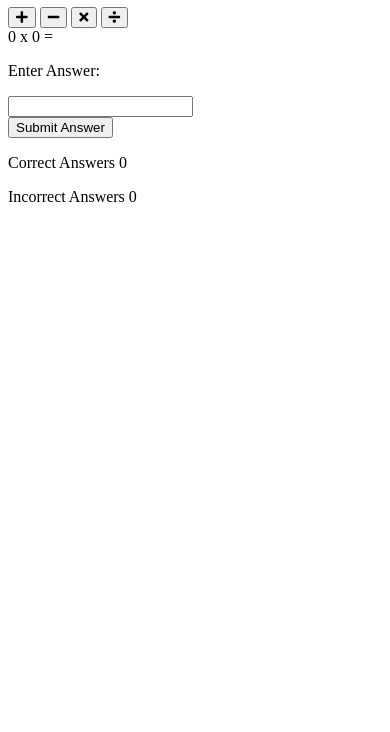
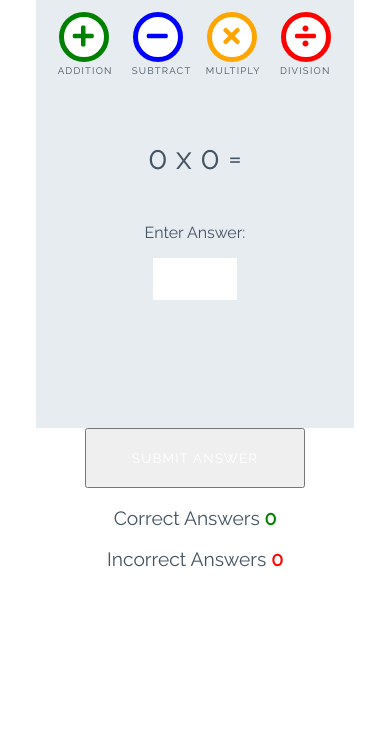
Before and after one commit to Andy-Stennett/javascript_love_maths, a plain HTML site: page index.html in a window 390 px wide. Shown: the part 112-844 px from the top of the page. Drawn offline with Linux system fonts and the light colour scheme.

Commit message:
adding css styling to the buttons

```diff
--- a/assets/css/style.css
+++ b/assets/css/style.css
@@ -0,0 +1,254 @@
+
+/* --------- Global style */
+
+body {
+    background-color: white;
+    font-family: "Raleway", sans-serif;
+    color: #445361;
+    text-align: center;
+}
+
+/* --------- Heading */
+
+.heading {
+    text-align: center;
+    font-size: 2.5rem;
+}
+
+.logo {
+    height: 40px;
+    padding-right: 5px;
+}
+
+/* --------- Game layout */
+
+.game-area {
+    background-color: #E6ECF0;
+    box-sizing: border-box;
+    width: 85%;
+    height: 65vh;
+    max-height: 450px;
+    max-width: 830px;
+    margin-left: auto;
+    margin-right: auto;
+    padding: 1%;
+}
+
+.question-area {
+    width: 50%;
+    font-size: 2rem;
+    margin: auto;
+    padding: 50px 0;
+}
+
+.question-area span {
+    padding: 0 15px;
+}
+
+.score-area {
+    margin: 5px auto;
+    width: 60%;
+    font-size: 1.2rem;
+}
+
+.controls-area {
+    width: 85%;
+    margin: 30px auto;
+}
+
+#score {
+    color: green;
+    font-weight: bold;
+}
+
+#incorrect {
+    color: red;
+    font-weight: bold;
+}
+
+.answer-message {
+    display: none;
+    font-size: 1rem;
+}
+
+#answer-box {
+    border: none;
+    color: #445361;
+    display: inline-block;
+    height: 40px;
+    width: 80px;
+    font-size: 1.2rem;
+}
+
+.scores {
+    display: inline-block;
+    padding: 25px;
+}
+
+/* --------- Buttons */
+
+.btn {
+    width: 220px;
+    height: 60px;
+    font-family: "Raleway", sans-serif;
+    text-transform: uppercase;
+    letter-spacing: 1.2px;
+    color: white;
+}
+
+.btn:focus {
+    outline: none;
+}
+
+.btn--big {
+    padding-top: 10px;
+    border-radius: 50%;
+    background-color: white;
+    border: 10px solid;
+    width: 100px;
+    height: 100px;
+    font-size: 3.2rem;
+    margin: 0 30px;
+    transition: all 0.5s;
+}
+
+
+.btn--big::after{
+    content: attr(data-type);
+    font-size: 1rem;
+    color: #445361;
+    position: relative;
+    left: -0.5em;
+}
+
+.btn--blue {
+    border-color: blue;
+    color: blue;
+}
+
+.btn--blue:active,
+.btn--blue:hover {
+    background-color: darkblue;
+    color: white;
+}
+
+.btn--orange {
+    border-color: orange;
+    color: orange;
+}
+
+.btn--orange:active,
+.btn--orange:hover {
+    background-color: darkorange;
+    color: white;
+}
+
+.btn--red {
+    border-color: red;
+    color: red;
+}
+
+.btn--red:active,
+.btn--red:hover {
+    background-color: darkred;
+    color: white;
+}
+
+.btn--green {
+    border-color: green;
+    color: green;
+}
+
+.btn--green:active,
+.btn--green:hover {
+    background-color: darkgreen;
+    color: white;
+}
+
+.btn--gray {
+    margin-top: 25px;
+    background-color: #445361;
+    border: 1px transparent;
+    border-radius: 20px;
+}
+
+.btn--gray:active,
+.btn--gray:hover {
+    background-color: #0d1013;
+}
+
+/* --------- Media queries */
+
+@media (max-width: 414px) {
+    .controls-area {
+        width: 100%;
+    }
+
+    .btn--big {
+        margin: 0 10px;
+        padding: 5px;
+        border: 5px solid;
+        width: 50px;
+        height: 50px;
+        font-size: 1.5rem;
+    }
+
+    .btn--big::after {
+        font-size: 0.6rem;
+        left: -0.7rem;
+    }
+
+    .question-area {
+        padding: 10% 0;
+        width: 100%;
+    }
+
+    .question-area span {
+        padding: 0;
+    }
+
+    .answer-message {
+        display: block;
+    }
+
+    #answer-box {
+        display: block;
+        margin: 0 auto;
+    }
+    .btn--gray {
+        margin-top: 0;
+    }
+
+    .score-area {
+        width: 100%;
+    }
+
+    .scores {
+        margin: 0.5em auto;
+        display: block;
+        padding: 5px;
+    }
+
+    .heading {
+        font-size: 2rem;
+    }
+}
+
+@media (max-width: 320px) {
+    .game-area {
+        height: 70vh;
+    }
+
+    .controls-area {
+        width: 75%;
+        margin: 10px auto;
+    }
+
+    .btn--big {
+        margin: 10px 10px;
+    }
+    .question-area {
+        padding: 10px 0;
+    }
+
+}
--- a/index.html
+++ b/index.html
@@ -19,10 +19,10 @@
 
     <div class="game-area">
         <div class="controls-area">
-            <button class="btn btn--big btn--green"><i class="fas fa-plus"></i></button>
-            <button class="btn btn--big btn--blue"><i class="fas fa-minus"></i></button>
-            <button class="btn btn--big btn--orange"><i class="fas fa-times"></i></button>
-            <button class="btn btn--big btn--red"><i class="fas fa-divide"></i></button>
+            <button data-type="addition" class="btn btn--big btn--green"><i class="fas fa-plus"></i></button>
+            <button data-type="subtract" class="btn btn--big btn--blue"><i class="fas fa-minus"></i></button>
+            <button data-type="multiply" class="btn btn--big btn--orange"><i class="fas fa-times"></i></button>
+            <button data-type="division" class="btn btn--big btn--red"><i class="fas fa-divide"></i></button>
         </div>
 
 
@@ -37,7 +37,7 @@
         <input id="answer-box" type="number">
     </div>
 
-    <button class="btn btn-grey">Submit Answer</button>
+    <button data-type="submit"class="btn btn-grey">Submit Answer</button>
 
     <div class="score-area">
     <p class=""scores">Correct Answers <span id ="score">0</span></p>
```
